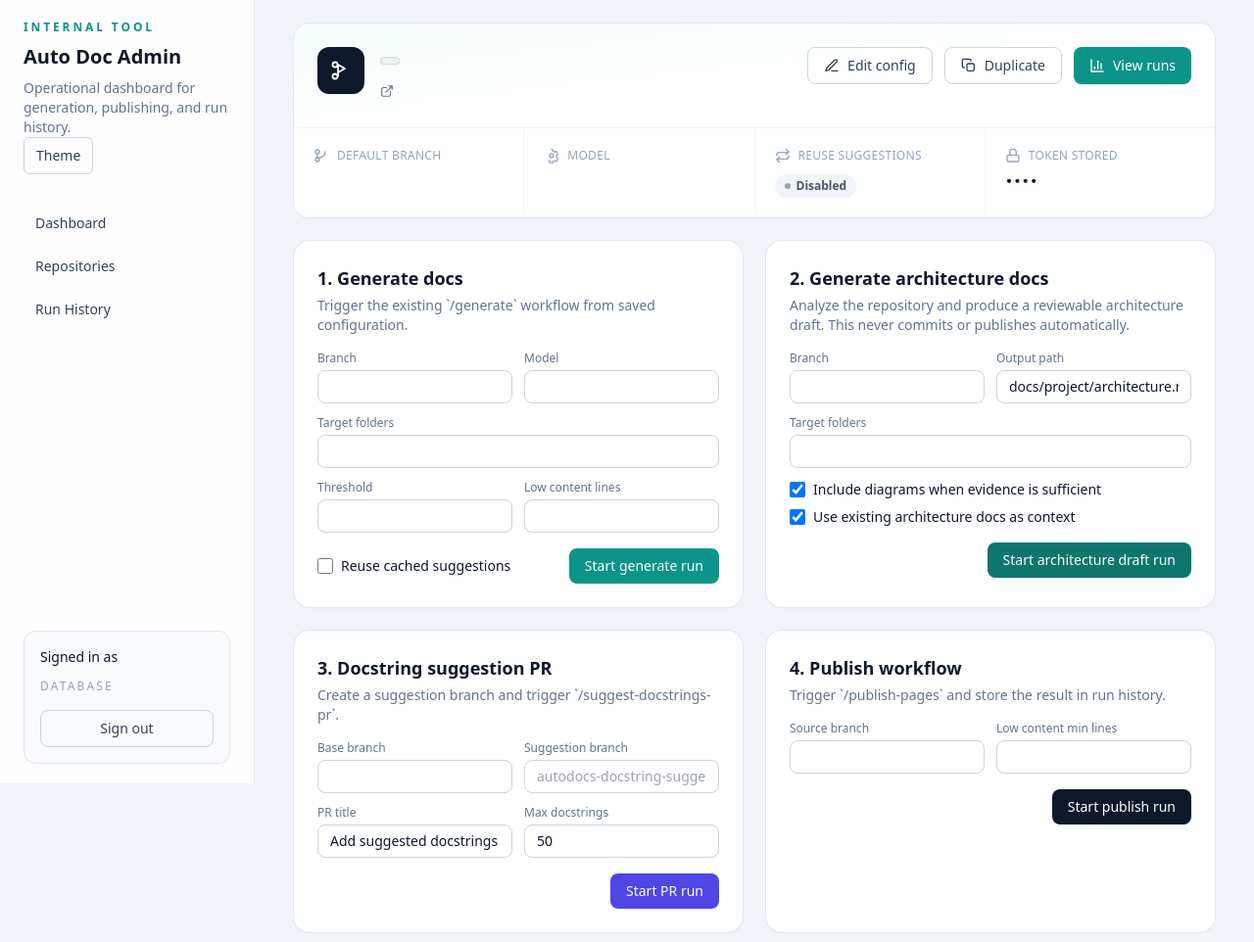
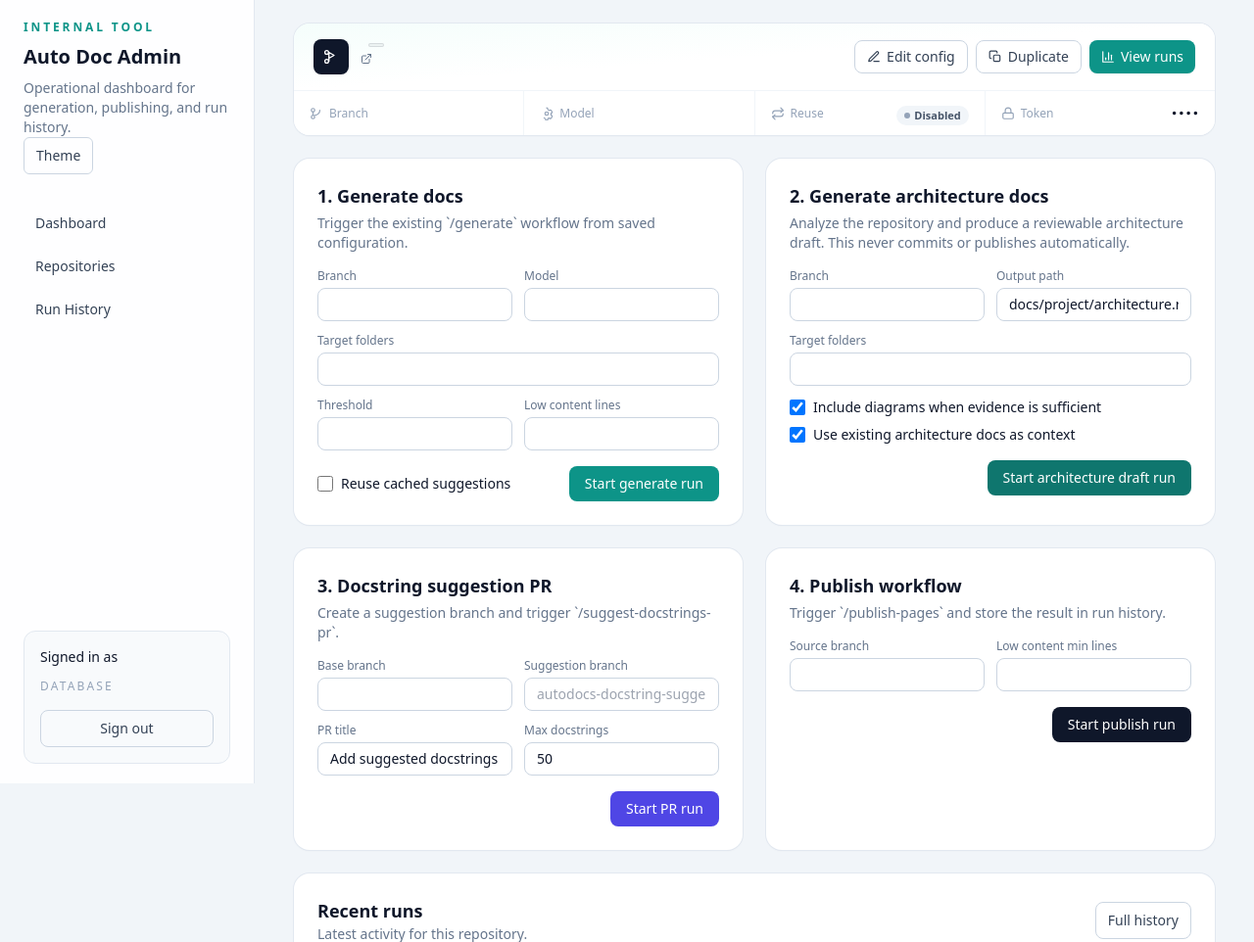
Before and after one commit to Digital-Metabolic-Twin-Centre/autodoc, a FastAPI app: template src/templates/admin/repositories/detail.html in a window 1280 px wide. Shown: the top 962 px of the page at 98% size. Run offline with FastAPI, Linux system fonts and the light colour scheme; the template is opened without the code that fills it, so the values that code supplies are empty; some libraries are stand-ins or nearby versions.

Commit message:
feat: redesign repository header and compact workflow forms

```diff
--- a/src/templates/admin/repositories/detail.html
+++ b/src/templates/admin/repositories/detail.html
@@ -3,18 +3,18 @@
 {% block content %}
 <div class="space-y-6">
   <section class="overflow-hidden rounded-2xl bg-white shadow-sm ring-1 ring-slate-200 dark:bg-shell-900 dark:ring-slate-800">
-    <div class="border-b border-slate-100 bg-gradient-to-br from-teal-50/70 via-white to-white p-6 dark:border-slate-800 dark:from-teal-400/5 dark:via-shell-900 dark:to-shell-900">
-      <div class="flex flex-col gap-5 lg:flex-row lg:items-start lg:justify-between">
-        <div class="flex items-start gap-4">
+    <div class="border-b border-slate-100 bg-gradient-to-br from-teal-50/70 via-white to-white px-5 py-4 dark:border-slate-800 dark:from-teal-400/5 dark:via-shell-900 dark:to-shell-900">
+      <div class="flex flex-col gap-3 lg:flex-row lg:items-center lg:justify-between">
+        <div class="flex items-center gap-3">
           <div
-            class="flex h-12 w-12 shrink-0 items-center justify-center rounded-xl bg-slate-900 text-white shadow-sm dark:bg-teal-400 dark:text-slate-950">
+            class="flex h-9 w-9 shrink-0 items-center justify-center rounded-lg bg-slate-900 text-white shadow-sm dark:bg-teal-400 dark:text-slate-950">
             {% if repository.provider == 'github' %}
-            <svg viewBox="0 0 16 16" class="h-6 w-6 fill-current" aria-hidden="true">
+            <svg viewBox="0 0 16 16" class="h-[18px] w-[18px] fill-current" aria-hidden="true">
               <path
                 d="M8 0C3.58 0 0 3.58 0 8c0 3.54 2.29 6.53 5.47 7.59.4.07.55-.17.55-.38 0-.19-.01-.82-.01-1.49-2.01.37-2.53-.49-2.69-.94-.09-.23-.48-.94-.82-1.13-.28-.15-.68-.52-.01-.53.63-.01 1.08.58 1.23.82.72 1.21 1.87.87 2.33.66.07-.52.28-.87.51-1.07-1.78-.2-3.64-.89-3.64-3.95 0-.87.31-1.59.82-2.15-.08-.2-.36-1.02.08-2.12 0 0 .67-.21 2.2.82.64-.18 1.32-.27 2-.27.68 0 1.36.09 2 .27 1.53-1.04 2.2-.82 2.2-.82.44 1.1.16 1.92.08 2.12.51.56.82 1.27.82 2.15 0 3.07-1.87 3.75-3.65 3.95.29.25.54.73.54 1.48 0 1.07-.01 1.93-.01 2.2 0 .21.15.46.55.38A8.01 8.01 0 0 0 16 8c0-4.42-3.58-8-8-8Z" />
             </svg>
             {% else %}
-            <svg viewBox="0 0 24 24" class="h-6 w-6" fill="none" stroke="currentColor" stroke-width="1.8"
+            <svg viewBox="0 0 24 24" class="h-[18px] w-[18px]" fill="none" stroke="currentColor" stroke-width="1.8"
               stroke-linecap="round" stroke-linejoin="round" aria-hidden="true">
               <path d="M9 18V6l7 4-7 4" />
               <circle cx="6" cy="6" r="2.5" />
@@ -22,14 +22,16 @@
             </svg>
             {% endif %}
           </div>
-          <div>
-            <span
-              class="inline-flex items-center rounded-full bg-slate-900/5 px-2.5 py-1 text-xs font-semibold uppercase tracking-[0.18em] text-slate-600 ring-1 ring-inset ring-slate-900/10 dark:bg-teal-400/10 dark:text-teal-300 dark:ring-teal-400/20">{{
-              repository.provider|upper }}</span>
-            <h2 class="mt-2 text-2xl font-semibold tracking-tight">{{ repository.name }}</h2>
+          <div class="min-w-0">
+            <div class="flex flex-wrap items-center gap-2">
+              <h2 class="text-lg font-semibold tracking-tight">{{ repository.name }}</h2>
+              <span
+                class="inline-flex items-center rounded-full bg-slate-900/5 px-2 py-0.5 text-[10px] font-semibold uppercase tracking-[0.14em] text-slate-600 ring-1 ring-inset ring-slate-900/10 dark:bg-teal-400/10 dark:text-teal-300 dark:ring-teal-400/20">{{
+                repository.provider|upper }}</span>
+            </div>
             <a href="{{ repository.repo_url }}" target="_blank" rel="noopener noreferrer"
-              class="mt-1.5 inline-flex items-center gap-1.5 text-sm text-slate-500 transition hover:text-teal-600 dark:text-slate-400 dark:hover:text-teal-300">
-              <svg viewBox="0 0 24 24" class="h-3.5 w-3.5 shrink-0" fill="none" stroke="currentColor"
+              class="inline-flex items-center gap-1 text-xs text-slate-500 transition hover:text-teal-600 dark:text-slate-400 dark:hover:text-teal-300">
+              <svg viewBox="0 0 24 24" class="h-3 w-3 shrink-0" fill="none" stroke="currentColor"
                 stroke-width="2" stroke-linecap="round" stroke-linejoin="round" aria-hidden="true">
                 <path d="M10 14 21 3" />
                 <path d="M15 3h6v6" />
@@ -39,10 +41,10 @@
             </a>
           </div>
         </div>
-        <div class="flex shrink-0 gap-3">
+        <div class="flex shrink-0 gap-2">
           <a href="/admin/repositories/{{ repository.id }}/edit"
-            class="inline-flex items-center gap-2 rounded-lg border border-slate-300 px-4 py-2 text-sm font-medium text-slate-700 transition hover:border-teal-500 hover:text-slate-950 focus:outline-none focus:ring-2 focus:ring-teal-500/30 dark:border-slate-700 dark:text-slate-200 dark:hover:border-teal-400 dark:hover:text-white">
-            <svg viewBox="0 0 24 24" class="h-4 w-4" fill="none" stroke="currentColor" stroke-width="2"
+            class="inline-flex items-center gap-1.5 rounded-lg border border-slate-300 px-3 py-1.5 text-sm font-medium text-slate-700 transition hover:border-teal-500 hover:text-slate-950 focus:outline-none focus:ring-2 focus:ring-teal-500/30 dark:border-slate-700 dark:text-slate-200 dark:hover:border-teal-400 dark:hover:text-white">
+            <svg viewBox="0 0 24 24" class="h-3.5 w-3.5" fill="none" stroke="currentColor" stroke-width="2"
               stroke-linecap="round" stroke-linejoin="round" aria-hidden="true">
               <path d="M12 20h9" />
               <path d="M16.5 3.5a2.12 2.12 0 0 1 3 3L7 19l-4 1 1-4Z" />
@@ -53,8 +55,8 @@
             onsubmit="return confirm('Duplicate repository configuration \'{{ repository.name }}\'?');">
             <input type="hidden" name="csrf_token" value="{{ csrf_token }}">
             <button
-              class="inline-flex items-center gap-2 rounded-lg border border-slate-300 px-4 py-2 text-sm font-medium text-slate-700 transition hover:border-teal-500 hover:text-slate-950 focus:outline-none focus:ring-2 focus:ring-teal-500/30 dark:border-slate-700 dark:text-slate-200 dark:hover:border-teal-400 dark:hover:text-white">
-              <svg viewBox="0 0 24 24" class="h-4 w-4" fill="none" stroke="currentColor" stroke-width="2"
+              class="inline-flex items-center gap-1.5 rounded-lg border border-slate-300 px-3 py-1.5 text-sm font-medium text-slate-700 transition hover:border-teal-500 hover:text-slate-950 focus:outline-none focus:ring-2 focus:ring-teal-500/30 dark:border-slate-700 dark:text-slate-200 dark:hover:border-teal-400 dark:hover:text-white">
+              <svg viewBox="0 0 24 24" class="h-3.5 w-3.5" fill="none" stroke="currentColor" stroke-width="2"
                 stroke-linecap="round" stroke-linejoin="round" aria-hidden="true">
                 <rect x="9" y="9" width="11" height="11" rx="2" />
                 <path d="M5 15H4a2 2 0 0 1-2-2V4a2 2 0 0 1 2-2h9a2 2 0 0 1 2 2v1" />
@@ -63,8 +65,8 @@
             </button>
           </form>
           <a href="/admin/runs?repository_id={{ repository.id }}"
-            class="inline-flex items-center gap-2 rounded-lg bg-teal-600 px-4 py-2 text-sm font-medium text-white shadow-sm transition hover:bg-teal-500 focus:outline-none focus:ring-2 focus:ring-teal-500/30 dark:bg-teal-400 dark:text-slate-950 dark:hover:bg-teal-300">
-            <svg viewBox="0 0 24 24" class="h-4 w-4" fill="none" stroke="currentColor" stroke-width="2"
+            class="inline-flex items-center gap-1.5 rounded-lg bg-teal-600 px-3 py-1.5 text-sm font-medium text-white shadow-sm transition hover:bg-teal-500 focus:outline-none focus:ring-2 focus:ring-teal-500/30 dark:bg-teal-400 dark:text-slate-950 dark:hover:bg-teal-300">
+            <svg viewBox="0 0 24 24" class="h-3.5 w-3.5" fill="none" stroke="currentColor" stroke-width="2"
               stroke-linecap="round" stroke-linejoin="round" aria-hidden="true">
               <path d="M3 3v18h18" />
               <path d="M18 17V9" />
@@ -76,63 +78,63 @@
         </div>
       </div>
     </div>
-    <dl class="grid gap-px bg-slate-100 dark:bg-slate-800 sm:grid-cols-2 lg:grid-cols-4">
-      <div class="bg-white p-5 dark:bg-shell-900">
-        <dt class="flex items-center gap-2 text-xs font-medium uppercase tracking-wide text-slate-400 dark:text-slate-500">
-          <svg viewBox="0 0 24 24" class="h-4 w-4" fill="none" stroke="currentColor" stroke-width="2"
+    <dl class="grid grid-cols-2 gap-px bg-slate-100 dark:bg-slate-800 sm:grid-cols-4">
+      <div class="flex items-center justify-between gap-2 bg-white px-4 py-2.5 dark:bg-shell-900">
+        <dt class="flex items-center gap-1.5 text-xs text-slate-400 dark:text-slate-500">
+          <svg viewBox="0 0 24 24" class="h-3.5 w-3.5 shrink-0" fill="none" stroke="currentColor" stroke-width="2"
             stroke-linecap="round" stroke-linejoin="round" aria-hidden="true">
             <circle cx="6" cy="6" r="3" />
             <circle cx="6" cy="18" r="3" />
             <path d="M6 9v6" />
             <path d="M18 6a9 9 0 0 1-9 9" />
           </svg>
-          Default branch
+          Branch
         </dt>
-        <dd class="mt-2 truncate font-mono text-sm font-medium text-slate-900 dark:text-slate-100">{{
+        <dd class="truncate font-mono text-xs font-medium text-slate-900 dark:text-slate-100">{{
           repository.default_branch }}</dd>
       </div>
-      <div class="bg-white p-5 dark:bg-shell-900">
-        <dt class="flex items-center gap-2 text-xs font-medium uppercase tracking-wide text-slate-400 dark:text-slate-500">
-          <svg viewBox="0 0 24 24" class="h-4 w-4" fill="none" stroke="currentColor" stroke-width="2"
+      <div class="flex items-center justify-between gap-2 bg-white px-4 py-2.5 dark:bg-shell-900">
+        <dt class="flex items-center gap-1.5 text-xs text-slate-400 dark:text-slate-500">
+          <svg viewBox="0 0 24 24" class="h-3.5 w-3.5 shrink-0" fill="none" stroke="currentColor" stroke-width="2"
             stroke-linecap="round" stroke-linejoin="round" aria-hidden="true">
             <path d="M12 2a2 2 0 0 1 2 2v1.1a7 7 0 0 1 2.5 1.44l.96-.55a2 2 0 0 1 2.73.73l1 1.73a2 2 0 0 1-.73 2.73l-.96.55a7 7 0 0 1 0 2.88l.96.55a2 2 0 0 1 .73 2.73l-1 1.73a2 2 0 0 1-2.73.73l-.96-.55A7 7 0 0 1 14 20.9V22a2 2 0 0 1-2 2h-0a2 2 0 0 1-2-2v-1.1a7 7 0 0 1-2.5-1.44" />
             <circle cx="12" cy="12" r="3" />
           </svg>
           Model
         </dt>
-        <dd class="mt-2 truncate font-mono text-sm font-medium text-slate-900 dark:text-slate-100">{{
+        <dd class="truncate font-mono text-xs font-medium text-slate-900 dark:text-slate-100">{{
           repository.preferred_model }}</dd>
       </div>
-      <div class="bg-white p-5 dark:bg-shell-900">
-        <dt class="flex items-center gap-2 text-xs font-medium uppercase tracking-wide text-slate-400 dark:text-slate-500">
-          <svg viewBox="0 0 24 24" class="h-4 w-4" fill="none" stroke="currentColor" stroke-width="2"
+      <div class="flex items-center justify-between gap-2 bg-white px-4 py-2.5 dark:bg-shell-900">
+        <dt class="flex items-center gap-1.5 text-xs text-slate-400 dark:text-slate-500">
+          <svg viewBox="0 0 24 24" class="h-3.5 w-3.5 shrink-0" fill="none" stroke="currentColor" stroke-width="2"
             stroke-linecap="round" stroke-linejoin="round" aria-hidden="true">
             <path d="M17 2 21 6l-4 4" />
             <path d="M3 12v-1a4 4 0 0 1 4-4h14" />
             <path d="M7 22 3 18l4-4" />
             <path d="M21 12v1a4 4 0 0 1-4 4H3" />
           </svg>
-          Reuse suggestions
+          Reuse
         </dt>
-        <dd class="mt-2">
+        <dd>
           <span
-            class="inline-flex items-center gap-1.5 rounded-full px-2.5 py-1 text-xs font-semibold {% if repository.reuse_doc %}bg-emerald-100 text-emerald-700 dark:bg-emerald-500/20 dark:text-emerald-200{% else %}bg-slate-100 text-slate-600 dark:bg-slate-800 dark:text-slate-300{% endif %}">
+            class="inline-flex items-center gap-1 rounded-full px-2 py-0.5 text-[11px] font-semibold {% if repository.reuse_doc %}bg-emerald-100 text-emerald-700 dark:bg-emerald-500/20 dark:text-emerald-200{% else %}bg-slate-100 text-slate-600 dark:bg-slate-800 dark:text-slate-300{% endif %}">
             <span
               class="h-1.5 w-1.5 rounded-full {% if repository.reuse_doc %}bg-emerald-500{% else %}bg-slate-400{% endif %}"></span>
             {{ 'Enabled' if repository.reuse_doc else 'Disabled' }}
           </span>
         </dd>
       </div>
-      <div class="bg-white p-5 dark:bg-shell-900">
-        <dt class="flex items-center gap-2 text-xs font-medium uppercase tracking-wide text-slate-400 dark:text-slate-500">
-          <svg viewBox="0 0 24 24" class="h-4 w-4" fill="none" stroke="currentColor" stroke-width="2"
+      <div class="flex items-center justify-between gap-2 bg-white px-4 py-2.5 dark:bg-shell-900">
+        <dt class="flex items-center gap-1.5 text-xs text-slate-400 dark:text-slate-500">
+          <svg viewBox="0 0 24 24" class="h-3.5 w-3.5 shrink-0" fill="none" stroke="currentColor" stroke-width="2"
             stroke-linecap="round" stroke-linejoin="round" aria-hidden="true">
             <rect x="3" y="11" width="18" height="10" rx="2" />
             <path d="M7 11V7a5 5 0 0 1 10 0v4" />
           </svg>
-          Token stored
+          Token
         </dt>
-        <dd class="mt-2 truncate font-mono text-sm font-medium text-slate-900 dark:text-slate-100">••••{{
+        <dd class="truncate font-mono text-xs font-medium text-slate-900 dark:text-slate-100">••••{{
           repository.token_last4 }}</dd>
       </div>
     </dl>
```
